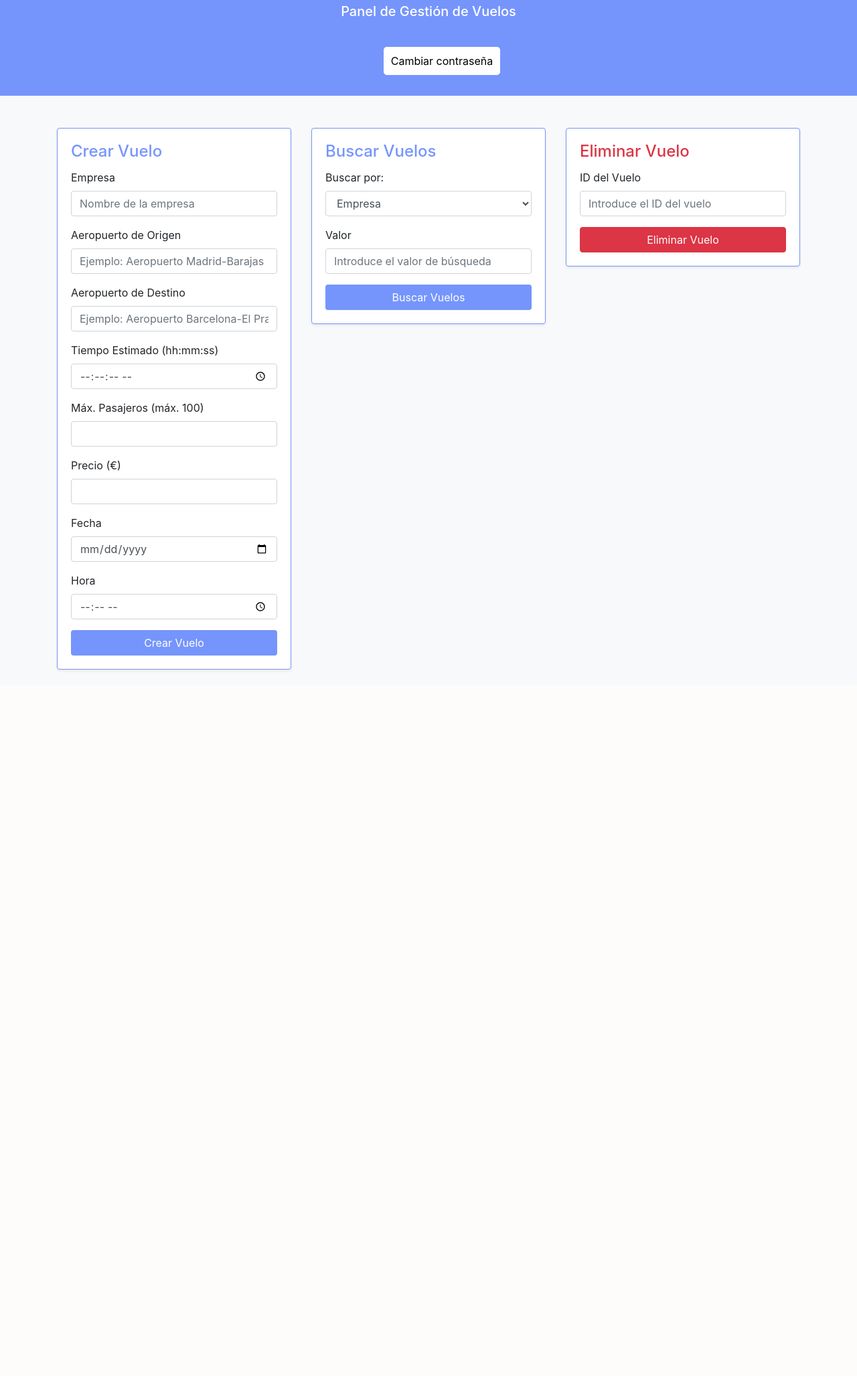
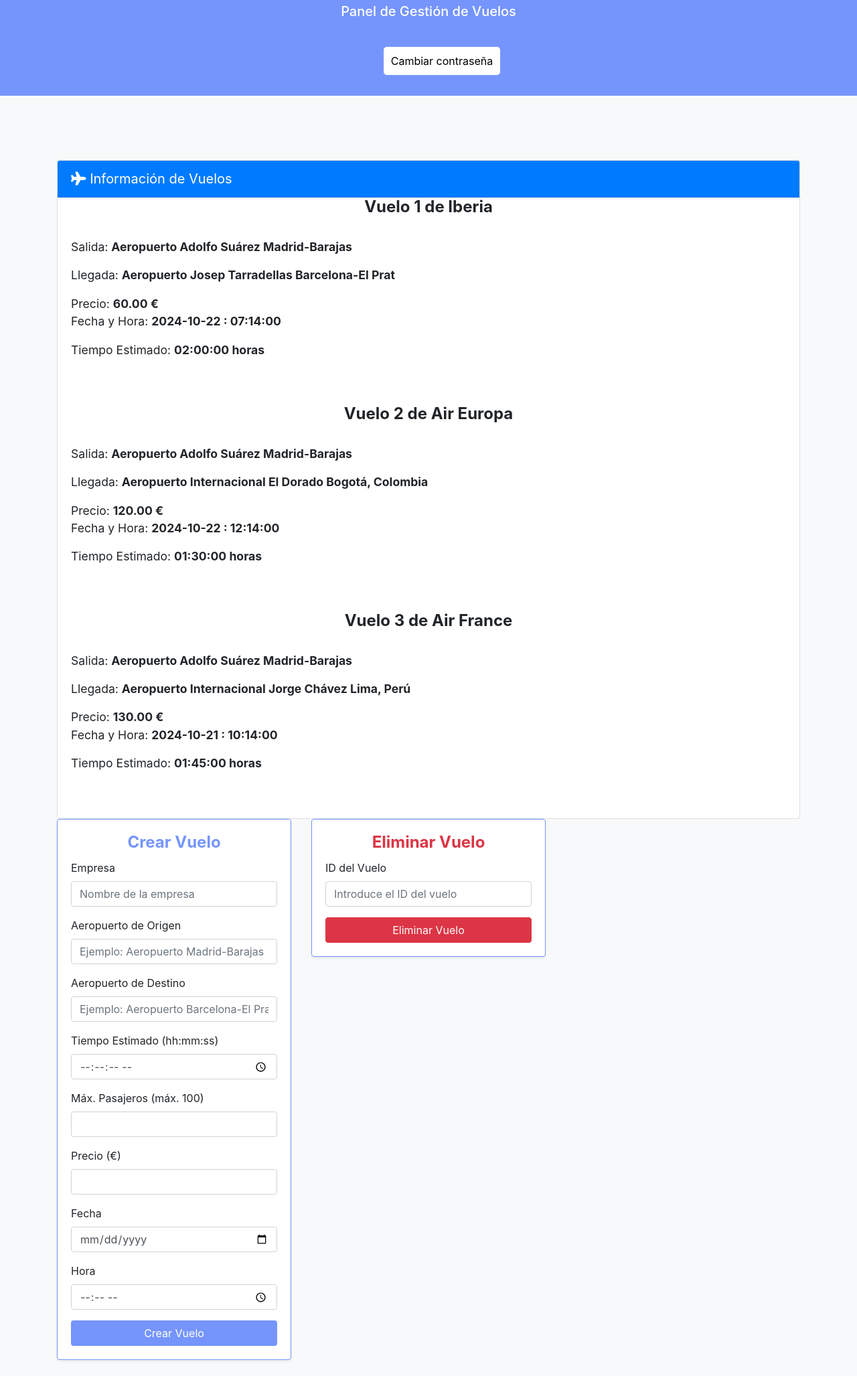
Before and after one commit to Ismaworkdev/Proyecto-Aeropuerto, a PHP site: page /Vistaadmin/admin.php in a window 1280 px wide. Shown: the part 149-2204 px from the top of the page at 67% size. Before the commit the page ends 1151 px from the top, so only its background shows below. Run offline with PHP 8.4, Linux system fonts and the light colour scheme; the visitor is signed in with stand-in values (Sample User, id 1); data comes from the database, SQL or seed files in the repository; some libraries are stand-ins or nearby versions.

Commit message:
mostar vuelos

```diff
--- a/Pagina/css/my-login.css
+++ b/Pagina/css/my-login.css
@@ -124,3 +124,42 @@
 	border-radius: 10px;
 	margin-bottom: 100px;
 }
+
+
+
+
+
+.card-header {
+	background-color: #007bff !important;
+	color: white;
+	font-size: 1.25rem;
+}
+
+.card-bodyy {
+	padding: 10px;
+	background-color: #f8f9fa;
+	display: flex;
+	justify-content: space-between;
+}
+
+.card-title {
+	align-items: center;
+	font-weight: bold;
+	font-size: 1.5rem;
+	justify-content: center;
+	display: flex;
+}
+
+.card-text {
+	font-size: 1.1rem;
+}
+
+.card-text span {
+	font-weight: bold;
+}
+
+.card-body-div {
+	align-items: center;
+	text-align: start;
+
+}
--- a/Vistaadmin/admin.php
+++ b/Vistaadmin/admin.php
@@ -9,6 +9,9 @@
     <meta name="viewport" content="width=device-width, initial-scale=1.0">
     <meta name="author" content="Aerolíneas Admin">
     <title>Panel de Administrador - Vuelos</title>
+    <link href="https://stackpath.bootstrapcdn.com/bootstrap/4.5.2/css/bootstrap.min.css" rel="stylesheet">
+    <link href="https://cdnjs.cloudflare.com/ajax/libs/font-awesome/5.15.3/css/all.min.css" rel="stylesheet">
+    <link rel="stylesheet" href="../Pagina/css/my-login.css">
     <link rel="stylesheet" href="../Pagina/css/my-login.css">
     <link rel="stylesheet" href="https://stackpath.bootstrapcdn.com/bootstrap/4.3.1/css/bootstrap.min.css" integrity="sha384-ggOyR0iXCbMQv3Xipma34MD+dH/1fQ784/j6cY/iJTQUOhcWr7x9JvoRxT2MZw1T" crossorigin="anonymous">
 </head>
@@ -35,6 +38,19 @@
     <!-- Form Sections -->
     <main class="container my-5">
         <div class="row">
+
+            <!-- Ver Vuelos -->
+            <div class="container mt-5">
+                <div class="card">
+                    <div class="card-header">
+                        <i class="fas fa-plane"></i> Información de Vuelos
+                    </div>
+                    <?php mostrarvuelos() ?>
+                </div>
+            </div>
+
+
+
             <!-- Crear Vuelos -->
             <div class="col-lg-4 col-md-6 mb-4">
                 <div class="card shadow-sm" style="border-color: rgba(117, 149, 252, 255);">
@@ -80,30 +96,12 @@
                 </div>
             </div>
 
-            <!-- Ver Vuelos -->
-            <div class="col-lg-4 col-md-6 mb-4">
-                <div class="card shadow-sm" style="border-color: rgba(117, 149, 252, 255);">
-                    <div class="card-body">
-                        <h4 class="card-title" style="color: rgba(117, 149, 252, 255);">Buscar Vuelos</h4>
-                        <form method="post" action="">
-                            <div class="form-group">
-                                <label for="criterio">Buscar por:</label>
-                                <select id="criterio" class="form-control" name="criterio" required>
-                                    <option value="empresa">Empresa</option>
-                                    <option value="aeropuerto_origen">Aeropuerto de Origen</option>
-                                    <option value="aeropuerto_destino">Aeropuerto de Destino</option>
-                                    <option value="fecha">Fecha</option>
-                                </select>
-                            </div>
-                            <div class="form-group">
-                                <label for="valor">Valor</label>
-                                <input id="valor" type="text" class="form-control" name="valor" placeholder="Introduce el valor de búsqueda" required>
-                            </div>
-                            <button type="submit" class="btn" style="background-color: rgba(117, 149, 252, 255); color: white; width: 100%;">Buscar Vuelos</button>
-                        </form>
-                    </div>
-                </div>
-            </div>
+
+
+
+
+
+
 
             <!-- Eliminar Vuelo -->
             <div class="col-lg-4 col-md-6 mb-4">
@@ -113,19 +111,21 @@
                         <form method="post" action="">
                             <div class="form-group">
                                 <label for="vuelo_id">ID del Vuelo</label>
-                                <input id="vuelo_id" type="number" class="form-control" name="vuelo_id" placeholder="Introduce el ID del vuelo" required>
+                                <input id="vuelo_id" type="number" class="form-control" name="vuelo_id" placeholder="Introduce el ID del vuelo">
                             </div>
                             <button type="submit" class="btn btn-danger btn-block">Eliminar Vuelo</button>
                         </form>
                     </div>
                 </div>
             </div>
+
         </div>
 
 
     </main>
     <script src="https://code.jquery.com/jquery-3.3.1.slim.min.js"></script>
-    <script src="https://stackpath.bootstrapcdn.com/bootstrap/4.3.1/js/bootstrap.min.js"></script>
+    <script src="https://cdn.jsdelivr.net/npm/@popperjs/core@2.5.4/dist/umd/popper.min.js"></script>
+    <script src="https://stackpath.bootstrapcdn.com/bootstrap/4.5.2/js/bootstrap.min.js"></script>
 </body>
 
 </html>
--- a/funciones/funciones_bd.php
+++ b/funciones/funciones_bd.php
@@ -244,3 +244,53 @@
         //echo "Error al insertar el vuelo.";
     }
 }
+
+
+//
+function mostrarVuelos()
+{
+    global $pdo;
+    $stmt = $pdo->query("SELECT id, empresa, aeropuerto_origen, aeropuerto_destino, tiempo_estimado, precio, fecha, hora FROM vuelos");
+    while ($row = $stmt->fetch(PDO::FETCH_ASSOC)) {
+        $id = $row['id'];
+        $empresa = $row['empresa'];
+        $Aero_origen = $row['aeropuerto_origen'];
+        $Aero_destino = $row['aeropuerto_destino'];
+        $tiempo_estimado = $row['tiempo_estimado'];
+        $precio = $row['precio'];
+        $fecha = $row['fecha'];
+        $hora = $row['hora'];
+
+        echo '
+
+                <h5 class="card-title"><span id="empresa">Vuelo ' . $id . ' de ' . $empresa . '</span></h5>
+                <div class="card-body">
+                    <div class="card-body-div">
+                        <p class="card-text">Salida: <span id="aeropuerto-salida">' . $Aero_origen . '</span></p>
+                        <p class="card-text">Llegada: <span id="aeropuerto-llegada">' . $Aero_destino . '</span></p>
+                        <p class="card-text">Precio: <span id="precio">' . $precio . ' € </span></p>
+                    </div>
+                    <div class="card-body-div">
+                        <p class="card-text">Fecha y Hora: <span id="fecha-hora">' . $fecha . ' : ' . $hora . '</span></p>
+                        <p class="card-text">Tiempo Estimado: <span id="tiempo-estimado">' . $tiempo_estimado . ' horas</span></p>
+                    </div>
+                </div>
+
+        <br><br>';
+    }
+}
+
+//borrar
+function borrarvuelo()
+{
+
+    if ($_SERVER['REQUEST_METHOD'] === 'POST') {
+
+        if (!empty($_POST[' vuelo_id'])) {
+            print "bien";
+        } else {
+            print "no";
+        }
+    }
+}
+borrarvuelo();
```
Also changed, not shown: VistaUser/lol.html (added, +76 -0 lines).
